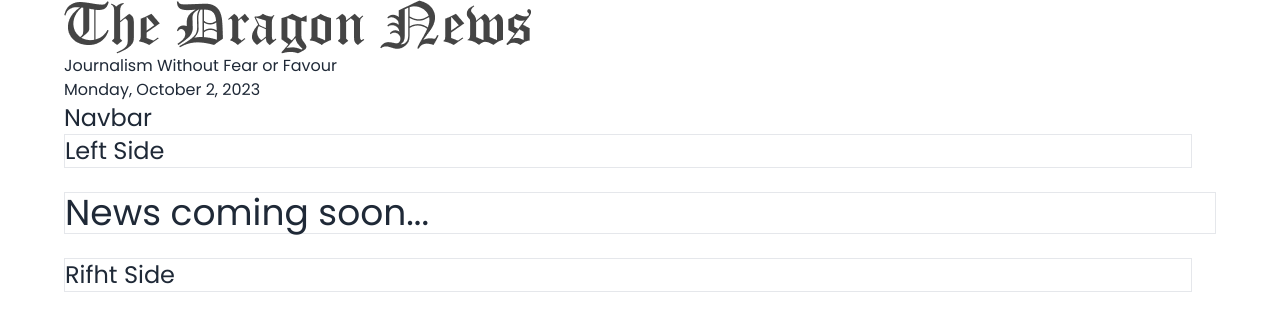
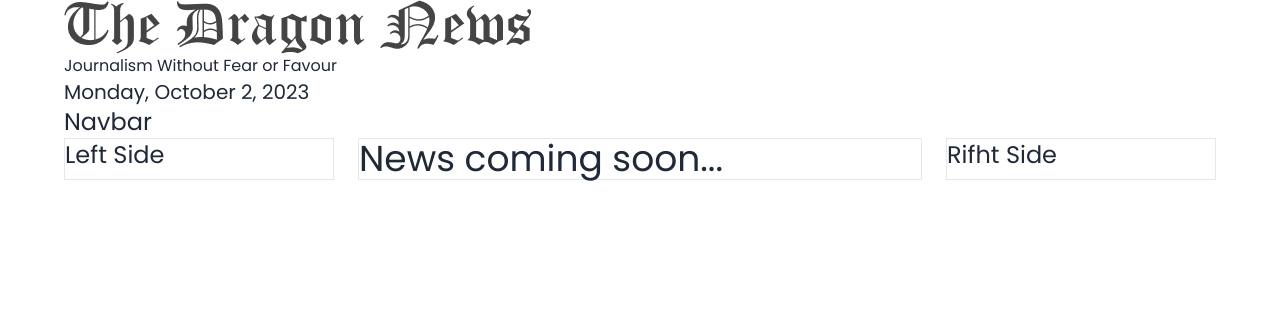
Before and after one commit to ronee-muhammad-rayhan/react-dragon-news-auth, a React (Vite) app: page / in a window 1280 px wide. Shown: the top 330 px of the page. Built offline with nearby package versions, Linux system fonts and the light colour scheme.

Commit message:
reponsive 1

```diff
--- a/src/pages/Home/Home.jsx
+++ b/src/pages/Home/Home.jsx
@@ -8,7 +8,7 @@ const Home = () => {
         <div>
             <Header></Header>
             <Navbar></Navbar>
-            <div className="grid grid-cols-1 md::grid-cols-4 gap-6">
+            <div className="grid grid-cols-1 md:grid-cols-4 gap-6">
                 <div className="border">
                     <LeftSideNav></LeftSideNav>
                 </div>
--- a/src/pages/Shared/Header/Header.jsx
+++ b/src/pages/Shared/Header/Header.jsx
@@ -5,7 +5,7 @@ const Header = () => {
         <div>
             <img src={img} alt="" />
             <p>Journalism Without Fear or Favour</p>
-            <p>{moment().format("dddd, MMMM D, YYYY")}</p>
+            <p className='text-xl'>{moment().format("dddd, MMMM D, YYYY")}</p>
         </div>
     );
 };
```
